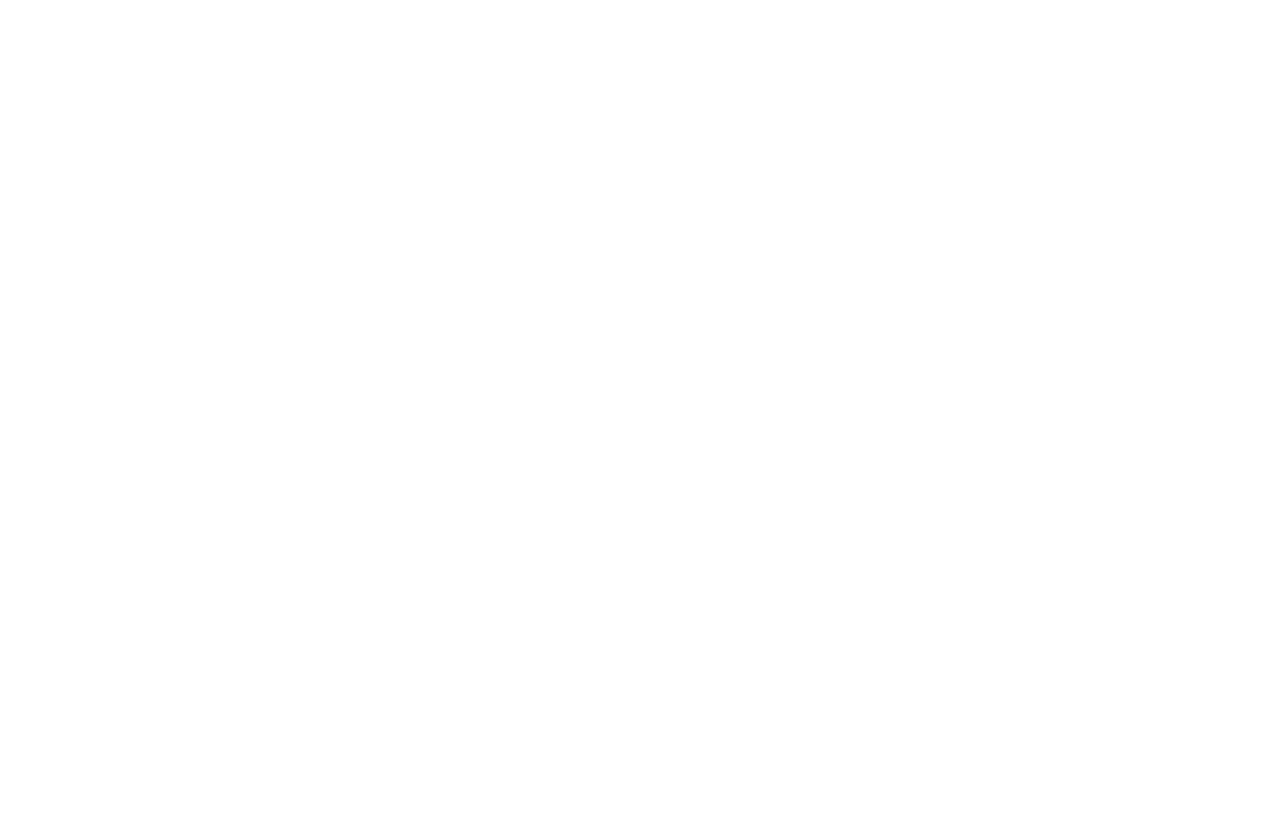
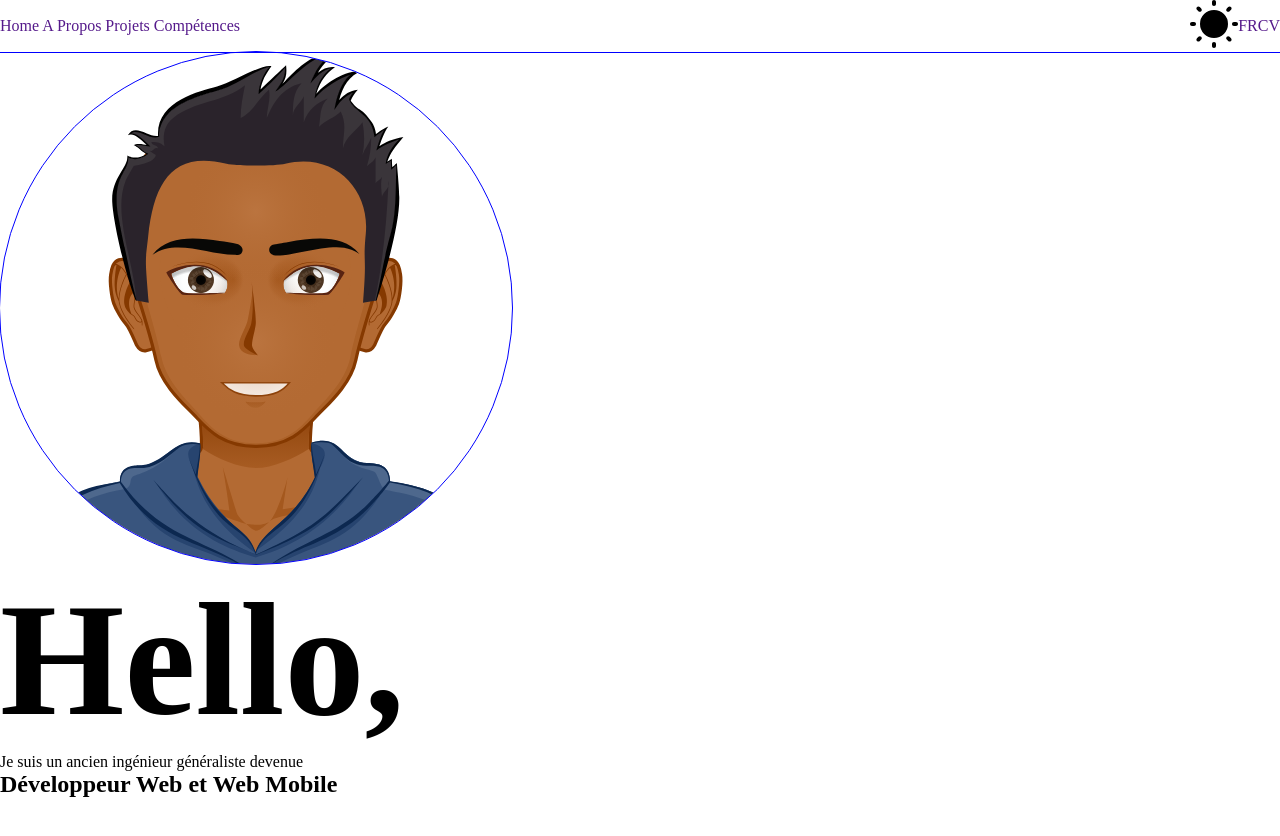
Before and after one commit to NithaThghm/MyPortfolio, a plain HTML site: page index.html in a window 1280 px wide. Before the commit the page ends 800 px from the top, so only its background shows below. Drawn offline with Linux system fonts and the light colour scheme.

Commit message:
Work started, started to code the nav bar and the intro section

```diff
--- a/index.html
+++ b/index.html
@@ -4,9 +4,34 @@
     <meta charset="UTF-8">
     <meta http-equiv="X-UA-Compatible" content="IE=edge">
     <meta name="viewport" content="width=device-width, initial-scale=1.0">
-    <title>Document</title>
+    <title>My Portfolio</title>
+    <link rel="stylesheet" href="style.css">
 </head>
 <body>
+    <header>
+        <nav id="NavTopMenu">
+            <div class="NavMain">
+                <a href="">Home</a>
+                <a href="">A Propos</a>
+                <a href="">Projets</a>
+                <a href="">Compétences</a>
+            </div>
+
+            <div class="NavOptions">
+                <a href=""><img src="./assets/icons8-soleil-48.svg" alt=""></a>
+                <a href="">FR</a>
+                <a href="">CV</a>
+            </div>
+        </nav>
+    </header>
+    <section id="HelloPage">
+        <img src="./assets/myAvatar.svg" alt="" class="MyAvatar">
+        <div class="Intro">
+            <h2>Hello,</h2>
+            <p>Je suis un ancien  ingénieur généraliste devenue</p>
+            <h1>Développeur Web et Web Mobile</h1>
+        </div>
+    </section>
 
 </body>
 </html>
--- a/style.css
+++ b/style.css
@@ -0,0 +1,50 @@
+    *{
+        margin: 0;
+        padding: 0;
+        text-decoration: none;
+        box-sizing: border-box;
+    }
+
+
+/* 0. ---- Navigation Top Bar */
+
+    #NavTopMenu{
+        display: flex;
+        justify-content: space-between;
+        align-items: center;
+        outline: 1px solid blue;
+    }
+
+    .NavOptions{
+        display: flex;
+        align-items: center;
+    }
+
+
+/* 1. ---- Hello Page */
+
+    #HelloPage{
+        width: 100vw;
+        height: 100vh;
+    }
+
+    .Intro{
+        margin: auto;
+    }
+
+    h2{
+        font-size: 20vh;
+    }
+
+    .MyAvatar{
+        outline : 1px solid blue;
+        width: 40vw;
+        border-radius: 50%;;
+    }
+
+
+/* --- Gestion du responsive */
+
+ @media screen and (min-width: 576px){
+
+ }
```
Also changed, not shown: assets/icons8-soleil-48.svg (added), assets/myAvatar.svg (added).
